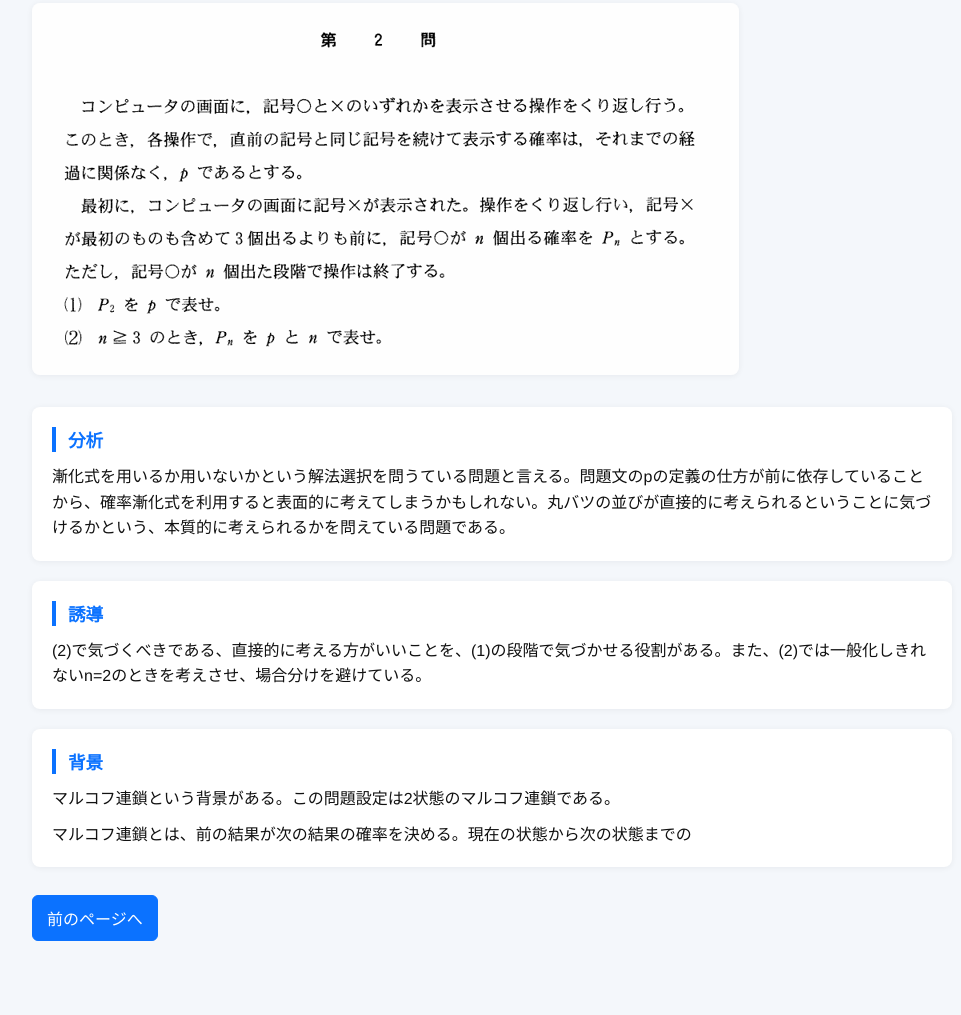
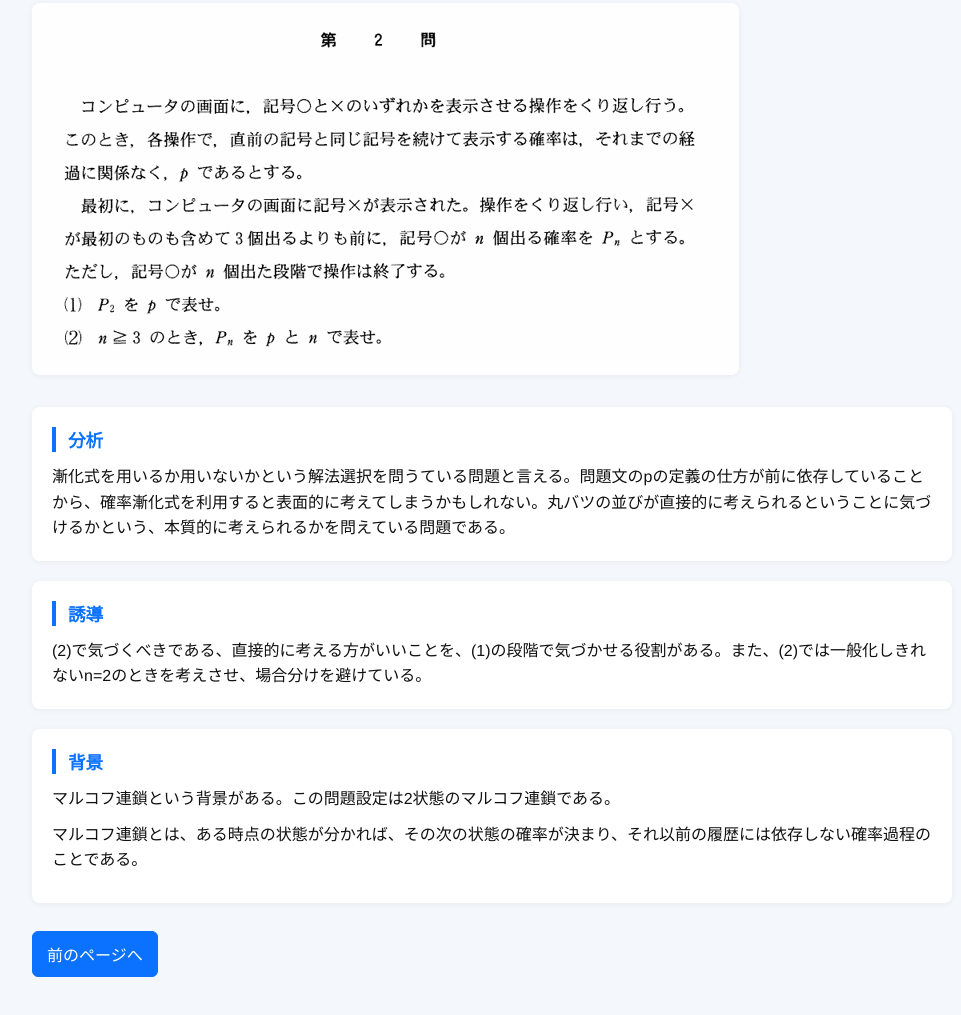
Before and after one commit to xishanben55-dotcom/toudai, a plain HTML site: page 2006/Q2.html in a window 1280 px wide. Shown: the part 127-1142 px from the top of the page, without its empty margins (148-1109 px from the left). Before the commit the page ends 1116 px from the top, so only its background shows below. Drawn offline with nearby package versions, Linux system fonts and the light colour scheme.

Commit message:
Update Q2.html

```diff
--- a/2006/Q2.html
+++ b/2006/Q2.html
@@ -56,7 +56,8 @@
     <div class="section">
       <h2>背景</h2>
       <p>マルコフ連鎖という背景がある。この問題設定は2状態のマルコフ連鎖である。 </p>
-      <p>マルコフ連鎖とは、前の結果が次の結果の確率を決める。現在の状態から次の状態までの </p>
+      <p>マルコフ連鎖とは、ある時点の状態が分かれば、その次の状態の確率が決まり、それ以前の履歴には依存しない確率過程のことである。 </p>
+      <p> </p>
     </div>
 
     <div class="actions">
```
